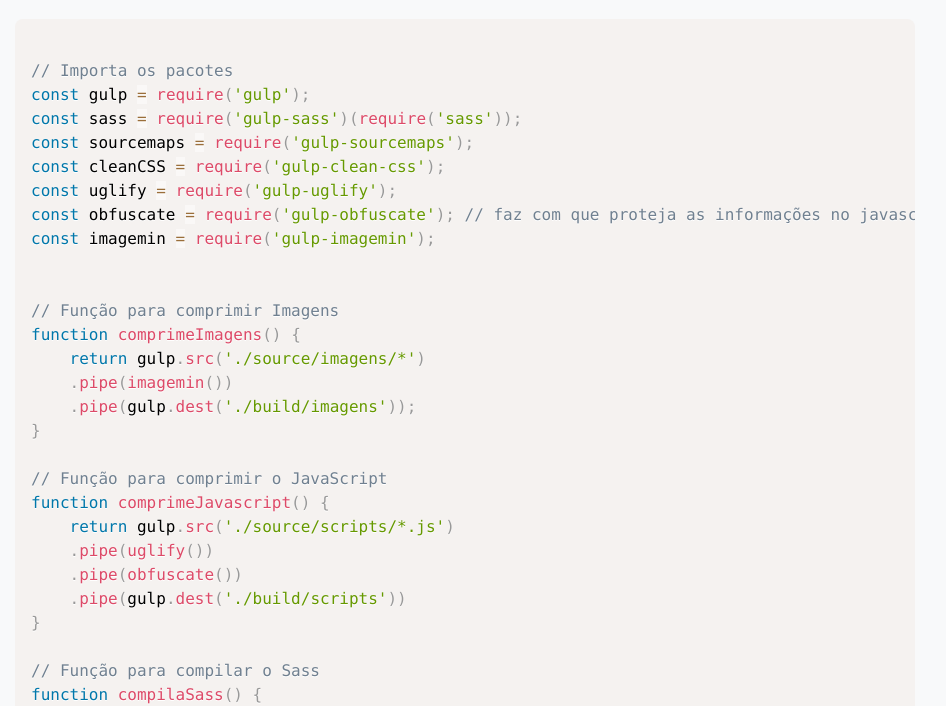
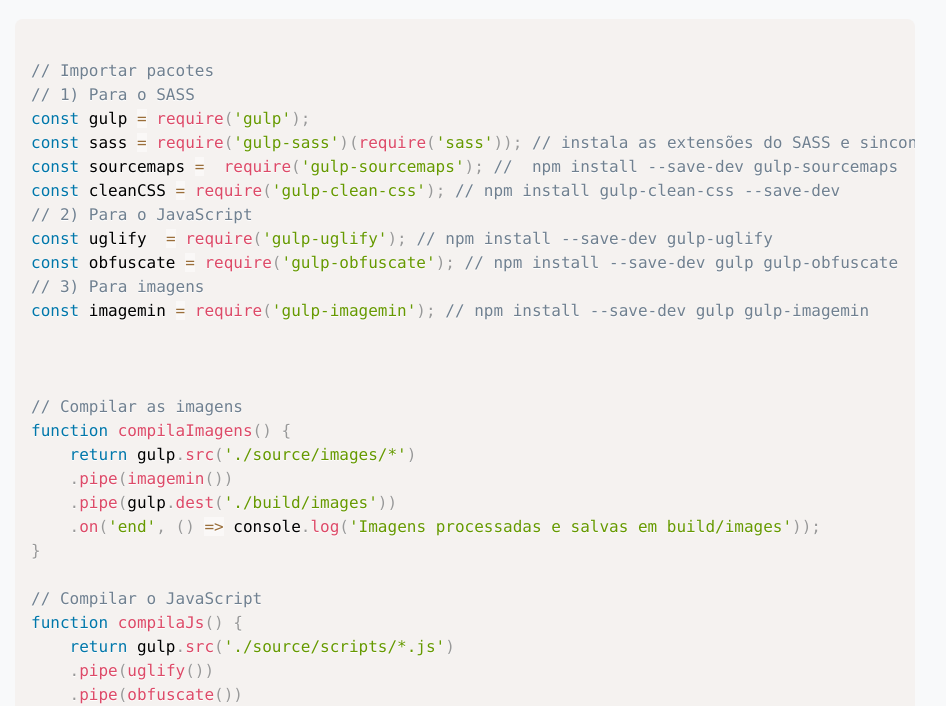
Before and after one commit to ttmzz/Tutorias, a plain HTML site: page Gulp-Sass/exemp.html in a window 1280 px wide. Shown: the part 93-799 px from the top of the page, without its empty margins (175-1121 px from the left). Drawn offline with nearby package versions, Linux system fonts and the light colour scheme.

Commit message:
Update exemp.html

```diff
--- a/Gulp-Sass/exemp.html
+++ b/Gulp-Sass/exemp.html
@@ -46,51 +46,58 @@
     <div class="container">
         <h1>Código Gulp + Sass</h1>
         <pre><code class="language-javascript">
-// Importa os pacotes
+// Importar pacotes
+// 1) Para o SASS
 const gulp = require('gulp');
-const sass = require('gulp-sass')(require('sass'));
-const sourcemaps = require('gulp-sourcemaps');
-const cleanCSS = require('gulp-clean-css');
-const uglify = require('gulp-uglify');
-const obfuscate = require('gulp-obfuscate'); // faz com que proteja as informações no javascript
-const imagemin = require('gulp-imagemin');
+const sass = require('gulp-sass')(require('sass')); // instala as extensões do SASS e sinconiza com o Gulp. OBS: npm install --save-dev gulp gulp-sass sass
+const sourcemaps =  require('gulp-sourcemaps'); //  npm install --save-dev gulp-sourcemaps
+const cleanCSS = require('gulp-clean-css'); // npm install gulp-clean-css --save-dev
+// 2) Para o JavaScript
+const uglify  = require('gulp-uglify'); // npm install --save-dev gulp-uglify
+const obfuscate = require('gulp-obfuscate'); // npm install --save-dev gulp gulp-obfuscate
+// 3) Para imagens
+const imagemin = require('gulp-imagemin'); // npm install --save-dev gulp gulp-imagemin
 
 
-// Função para comprimir Imagens
-function comprimeImagens() {
-    return gulp.src('./source/imagens/*')
+
+// Compilar as imagens
+function compilaImagens() {
+    return gulp.src('./source/images/*')
     .pipe(imagemin())
-    .pipe(gulp.dest('./build/imagens'));
+    .pipe(gulp.dest('./build/images'))
+    .on('end', () => console.log('Imagens processadas e salvas em build/images'));
 }
 
-// Função para comprimir o JavaScript
-function comprimeJavascript() {
+// Compilar o JavaScript
+function compilaJs() {
     return gulp.src('./source/scripts/*.js')
     .pipe(uglify())
     .pipe(obfuscate())
-    .pipe(gulp.dest('./build/scripts'))
-}
-
-// Função para compilar o Sass
-function compilaSass() {
-    return gulp.src('./source/styles/main.scss')
-    .pipe(sourcemaps.init())
-    .pipe(sass().on('error', sass.logError))
-    .pipe(cleanCSS()) // Minifica o CSS gerado
-    .pipe(sourcemaps.write('./maps'))
-    .pipe(gulp.dest('./build/styles'));
+    .pipe(gulp.dest('./build/scripts'));
 }
 
 
+// Compilar o Sass
+function compilaSass() {
+    return gulp.src('./source/styles/main.scss')
+    .pipe(sourcemaps.init()) // Inicia a criação do mapa
+    .pipe(sass().on('error', sass.logError)) // compila e trata erros
+    .pipe(cleanCSS()) // Minimiza o CSS gerado
+    .pipe(sourcemaps.write('./maps')) // Gera o arquivo .map
+    .pipe(gulp.dest('./build/styles')); // Salva o CSS (e o .map) no destino
+
+}
+
 // Tarefas exportadas
 exports.default = function() {
-    gulp.watch('./source/styles/*.scss', { ignoreInitial: false}, gulp.series(compilaSass));
-    gulp.watch('./source/scripts/*.js', { ignoreInitial: false}, gulp.series(comprimeJavascript));
-    gulp.watch('./source/imagens/*', { ignoreInitial: false}, gulp.series(comprimeImagens));
+    gulp.watch('./source/styles/*.scss', {ignoreInitial: false}, gulp.series(compilaSass));
+    gulp.watch('./source/scripts/*.js', {ignoreInitial: false}, gulp.series(compilaJs));
+    gulp.watch('./source/images/*', {ignoreInitial: false}, gulp.series(compilaImagens));
 }
 
 
-OBS: Para instalar e rodar o gulp-clean-css é preciso abrir o terminal e usar o comando ->  npm install gulp-clean-css --save-dev
+// OBS: Para rodar o gulp no terminal use esse comando -> npm run gulp
+
         </code></pre>
     </div>
 
```
